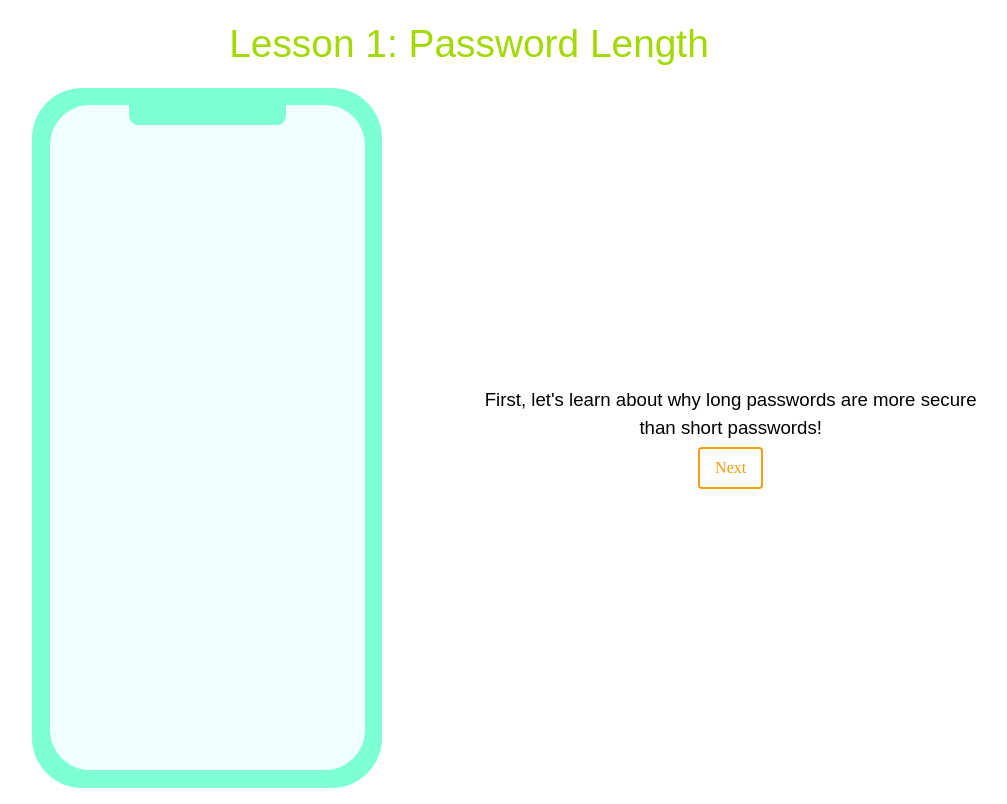
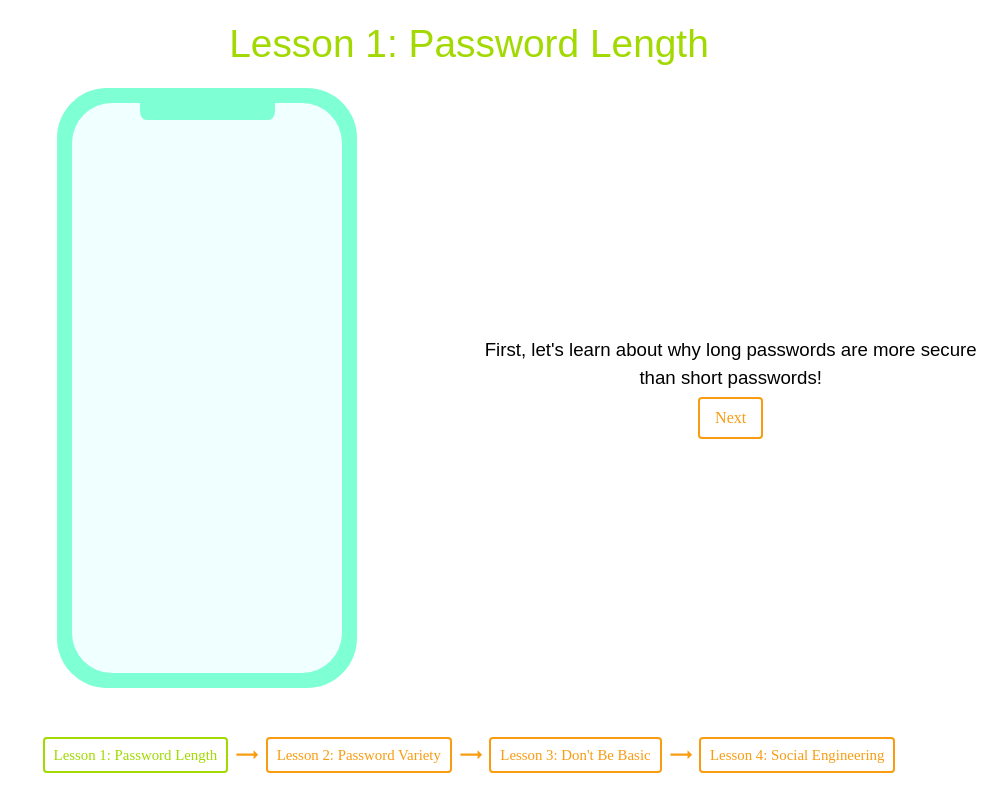
Before and after one commit to uclaacm/passworks, a React (Create React App) app: page / in a window 1280 px wide. Shown: the whole page, without its empty margins (171-1178 px from the left). Built offline with nearby package versions, Linux system fonts and the light colour scheme; a web font is replaced by a local one.

Commit message:
Adds a navbar to skip between lessons

```diff
--- a/package.json
+++ b/package.json
@@ -4,6 +4,7 @@
   "private": true,
   "dependencies": {
     "@material-ui/core": "^4.10.0",
+    "@material-ui/icons": "^4.9.1",
     "@testing-library/jest-dom": "^4.2.4",
     "@testing-library/react": "^9.5.0",
     "@testing-library/user-event": "^7.2.1",
--- a/src/Layout.js
+++ b/src/Layout.js
@@ -16,7 +16,11 @@ const overwrittenTheme = responsiveFontSizes(createMuiTheme({
 			light: '#FFB13B',
 			dark: '#E07800',
 			contrastText: '#fff'
-		}
+		},
+		// action: {
+		// 	disabled: '#A1D900',
+		// 	disabledBorder: '2px solid #A1D900'
+		// }
 	},
 	typography: {
 		useNextVariants: true,
@@ -43,6 +47,7 @@ const overwrittenTheme = responsiveFontSizes(createMuiTheme({
 			},
 			outlined: {
 				borderRadius: '4px',
+				color: '#F89C12',
 				border: '2px solid #F89C12',
 				'&:hover': {
 					background: '#F89C12',
@@ -51,6 +56,11 @@ const overwrittenTheme = responsiveFontSizes(createMuiTheme({
 				'&:active': {
 					background: 'black',
 					border: '2px solid black'
+				},
+				'&:disabled': {
+					borderRadius: '4px',
+					color: '#A1D900',
+					border: '2px solid #A1D900'
 				}
 			}
 		}
--- a/src/components/Main/Main.js
+++ b/src/components/Main/Main.js
@@ -4,7 +4,9 @@ import Typography from '@material-ui/core/Typography';
 import Container from '@material-ui/core/Container';
 import Grid from '@material-ui/core/Grid';
 import Box from '@material-ui/core/Box';
+import Button from '@material-ui/core/Button';
 import withStyles from '@material-ui/core/styles/withStyles';
+import TrendingFlatIcon from '@material-ui/icons/TrendingFlat';
 
 import { allLessons } from '../../constants/lessons.js';
 import Phone from '../Phone/Phone.js';
@@ -21,6 +23,16 @@ const useStyles = theme => ({
 		borderRadius: '4px',
 		fontFamily: '"Chivo"',
 		fontSize: '1em'
+	},
+	arrowIcon: {
+		color: theme.palette.secondary.main
+	},
+	selectedLesson: {
+		color: 'black',
+		borderColor: 'black',
+		'&:hover': {
+			borderColor: theme.palette.secondary.main
+		}
 	}
 })
 
@@ -97,6 +109,28 @@ class Main extends React.Component {
 		);
 	}
 
+	renderNavBar = classes => {
+		const lessonButtons = allLessons.map((lesson, i) => {
+			return (
+				<>
+					<Button variant='outlined' size='small'
+						className={i === this.state.lessonNum ? classes.selectedLesson : null}
+						disabled={i === this.state.lessonNum ? true : false}
+						onClick={() => {this.setLessonNum(i); this.setCount(0);}}>
+							{lesson[0].title}
+					</Button>
+					{i === allLessons.length - 1 ? null : <TrendingFlatIcon className={classes.arrowIcon}/>}
+				</>
+			);
+		});
+
+		return (
+			<Box display='flex' direction='row' alignItems='center' style={{ paddingTop: 40 }}>
+				{lessonButtons}
+			</Box>
+		);
+	}
+
 	render() {
 		const { classes } = this.props;
 		const userInput = this.state.userInput;
@@ -122,6 +156,7 @@ class Main extends React.Component {
 
 		return (
 			<Container maxWidth='lg'>
+				<Box display='flex' flexDirection='column' alignItems='center'>
 					{this.renderLessonName(classes)}
 					<Grid
 						container
@@ -136,10 +171,12 @@ class Main extends React.Component {
 								</div>
 							</Box>
 						</Grid>
-					<Grid item sm={12} md={5}>
+						<Grid item sm={8} md={5}>
 							{this.renderLessonText()}
 						</Grid>
 					</Grid>
+					{this.renderNavBar(classes)}
+				</Box>
 			</Container>
 		);
 	}
--- a/src/index.css
+++ b/src/index.css
@@ -30,8 +30,8 @@ code {
   margin: auto;
   border-radius: 50px;
   background-color: aquamarine;
-  height: 700px;
-  width: 350px;
+  height: 600px;
+  width: 300px;
 }
 
 .phone-cutout {
```
Also changed, not shown: 1 other file (tests, documents, lock files or other folders). Lines whose indentation alone changed are shown as unchanged.
